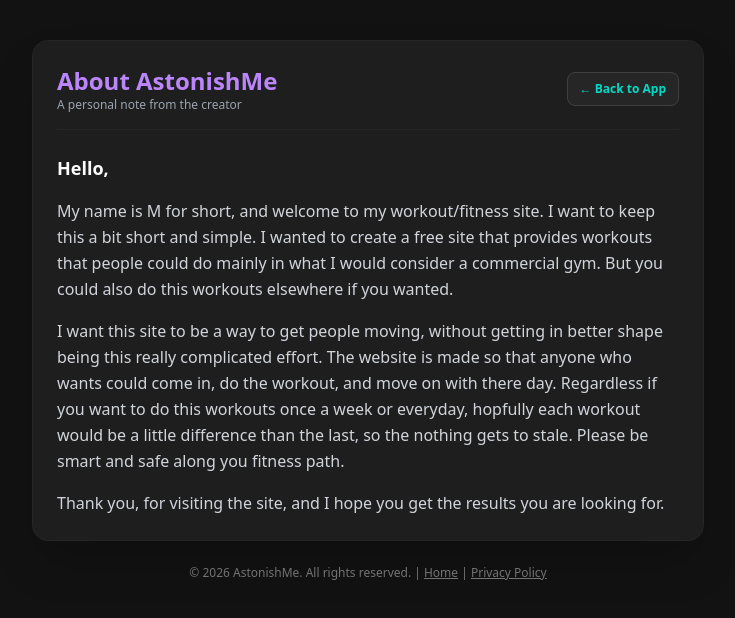
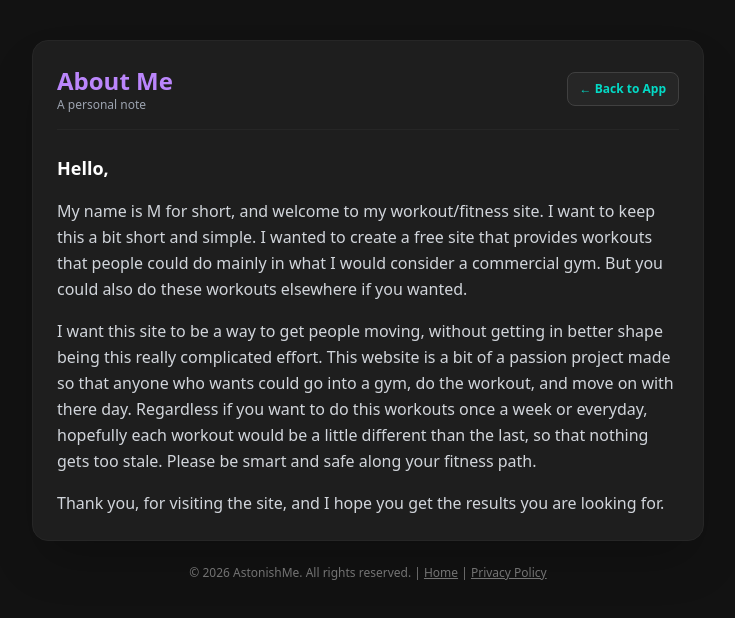
Before and after one commit to Am13Ui6/AstonishMe-app, a plain HTML site: page about.html in a window 1280 px wide. Shown: the whole page, without its empty margins (272-1007 px from the left). Drawn offline with nearby package versions, Linux system fonts and the light colour scheme.

Commit message:
Update about.html

```diff
--- a/about.html
+++ b/about.html
@@ -33,8 +33,8 @@
         <!-- Header -->
         <header class="border-b border-neutral-800 pb-4 flex justify-between items-center">
             <div>
-                <h1 class="text-2xl font-extrabold text-brandPrimary">About AstonishMe</h1>
-                <p class="text-xs text-gray-400">A personal note from the creator</p>
+                <h1 class="text-2xl font-extrabold text-brandPrimary">About Me</h1>
+                <p class="text-xs text-gray-400">A personal note</p>
             </div>
             <a href="/" class="text-xs bg-neutral-800 hover:bg-neutral-700 text-brandSecondary px-3 py-2 rounded-lg font-bold border border-neutral-700 transition">
                 ← Back to App
@@ -47,10 +47,10 @@
                 Hello,
             </p>
             <p>
-                My name is M for short, and welcome to my workout/fitness site. I want to keep this a bit short and simple. I wanted to create a free site that provides workouts that people could do mainly in what I would consider a commercial gym. But you could also do this workouts elsewhere if you wanted.
+                My name is M for short, and welcome to my workout/fitness site. I want to keep this a bit short and simple. I wanted to create a free site that provides workouts that people could do mainly in what I would consider a commercial gym. But you could also do these workouts elsewhere if you wanted.
             </p>
             <p>
-                I want this site to be a way to get people moving, without getting in better shape being this really complicated effort. The website is made so that anyone who wants could come in, do the workout, and move on with there day. Regardless if you want to do this workouts once a week or everyday, hopfully each workout would be a little difference than the last, so the nothing gets to stale. Please be smart and safe along you fitness path.
+                I want this site to be a way to get people moving, without getting in better shape being this really complicated effort. This website is a bit of a passion project made so that anyone who wants could go into a gym, do the workout, and move on with there day. Regardless if you want to do this workouts once a week or everyday, hopefully each workout would be a little different than the last, so that nothing gets too stale. Please be smart and safe along your fitness path.
             </p>
             <p>
                 Thank you, for visiting the site, and I hope you get the results you are looking for.
```
